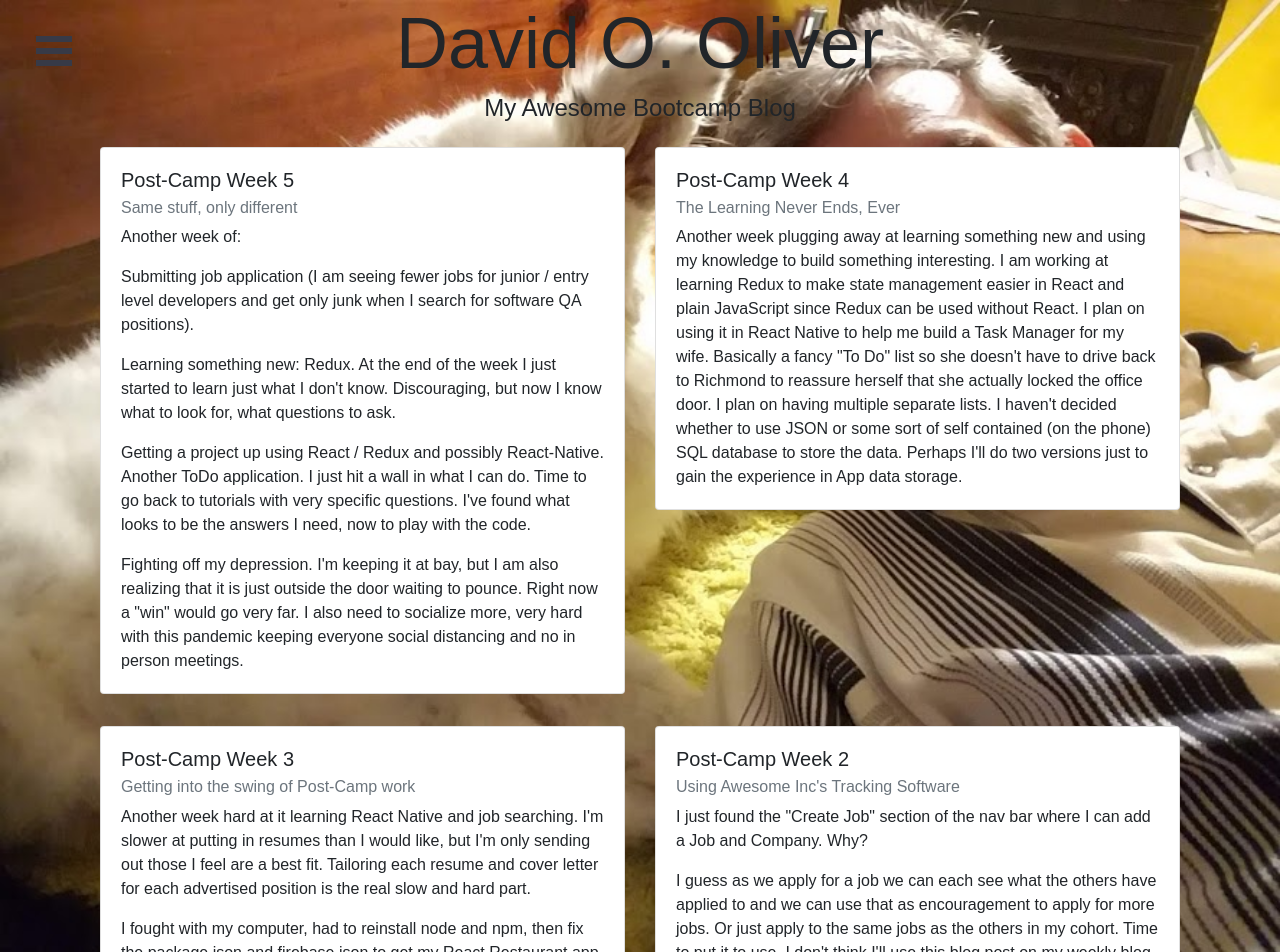
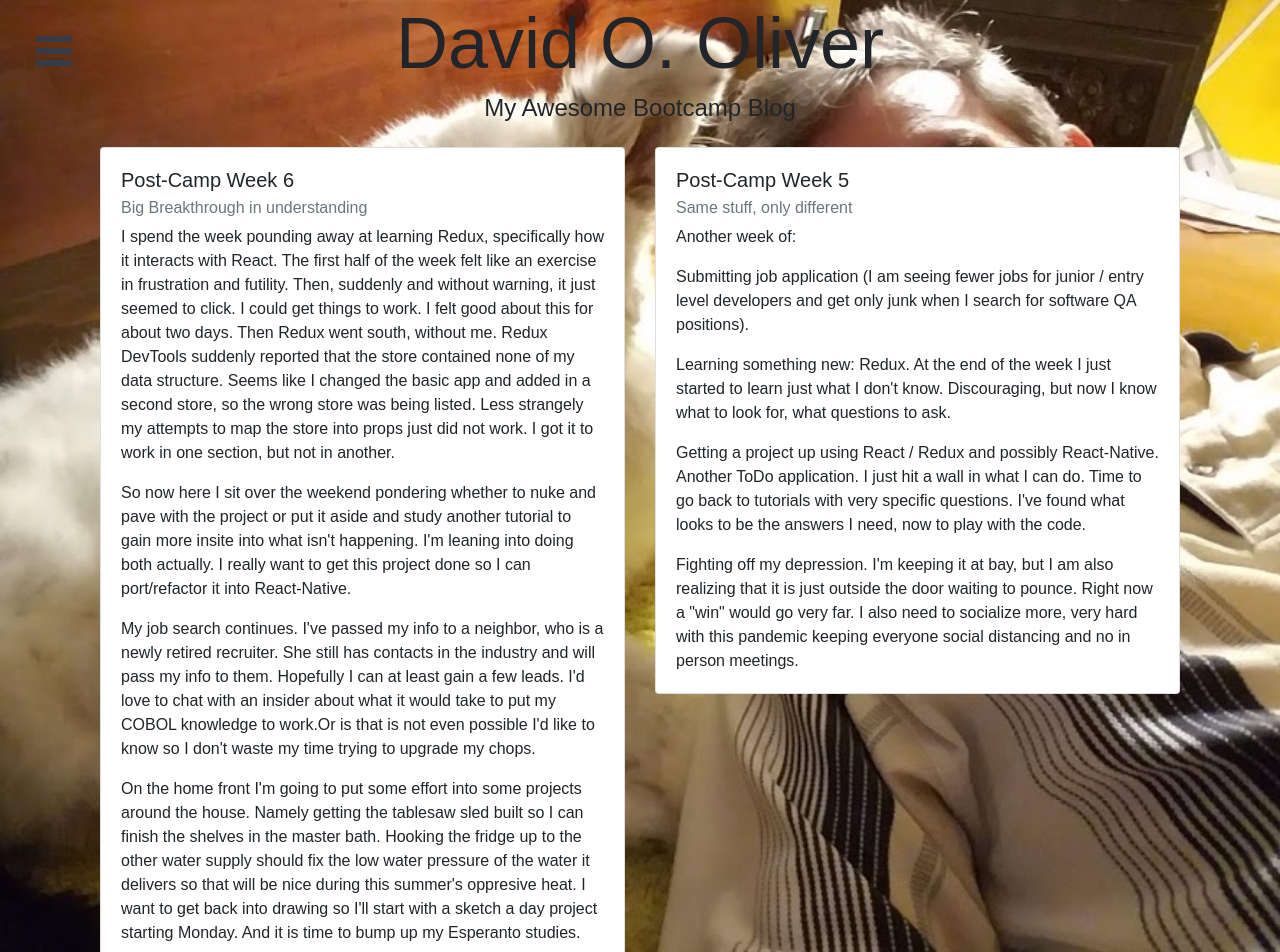
Before and after one commit to davo1984/blog-react, a React (Create React App) app: page /blog in a window 1280 px wide. Shown: the top 952 px of the page. Built offline with nearby package versions, Linux system fonts and the light colour scheme.

Commit message:
Weekly Blog Post

```diff
--- a/src/components/postsJSON.js
+++ b/src/components/postsJSON.js
@@ -3,6 +3,27 @@ import React from "react";
 const postsJSON = (props) => {
     let posts = {
         "post": [
+            // {
+            //     "title": "Post-Camp Week ",
+            //     "subTitle": "",
+            //     "paragraph": [
+            //         ``,
+            //         ``,
+            //         ``,
+            //         ``,
+            //         ``
+            //     ]
+            // },
+            {
+                "title": "Post-Camp Week 6",
+                "subTitle": "Big Breakthrough in understanding",
+                "paragraph": [
+                    `I spend the week pounding away at learning Redux, specifically how it interacts with React. The first half of the week felt like an exercise in frustration and futility. Then, suddenly and without warning, it just seemed to click. I could get things to work. I felt good about this for about two days. Then Redux went south, without me. Redux DevTools suddenly reported that the store contained none of my data structure. Seems like I changed the basic app and added in a second store, so the wrong store was being listed. Less strangely my attempts to map the store into props just did not work. I got it to work in one section, but not in another.`,
+                    `So now here I sit over the weekend pondering whether to nuke and pave with the project or put it aside and study another tutorial to gain more insite into what isn't happening. I'm leaning into doing both actually. I really want to get this project done so I can port/refactor it into React-Native.`,
+                    `My job search continues. I've passed my info to a neighbor, who is a newly retired recruiter. She still has contacts in the industry and will pass my info to them. Hopefully I can at least gain a few leads. I'd love to chat with an insider about what it would take to put my COBOL knowledge to work.Or is that is not even possible I'd like to know so I don't waste my time trying to upgrade my chops.`,
+                    `On the home front I'm going to put some effort into some projects around the house. Namely getting the tablesaw sled built so I can finish the shelves in the master bath. Hooking the fridge up to the other water supply should fix the low water pressure of the water it delivers so that will be nice during this summer's oppresive heat. I want to get back into drawing so I'll start with a sketch a day project starting Monday. And it is time to bump up my Esperanto studies.`
+                ]
+            },
             {
                 "title": "Post-Camp Week 5",
                 "subTitle": "Same stuff, only different",
```
